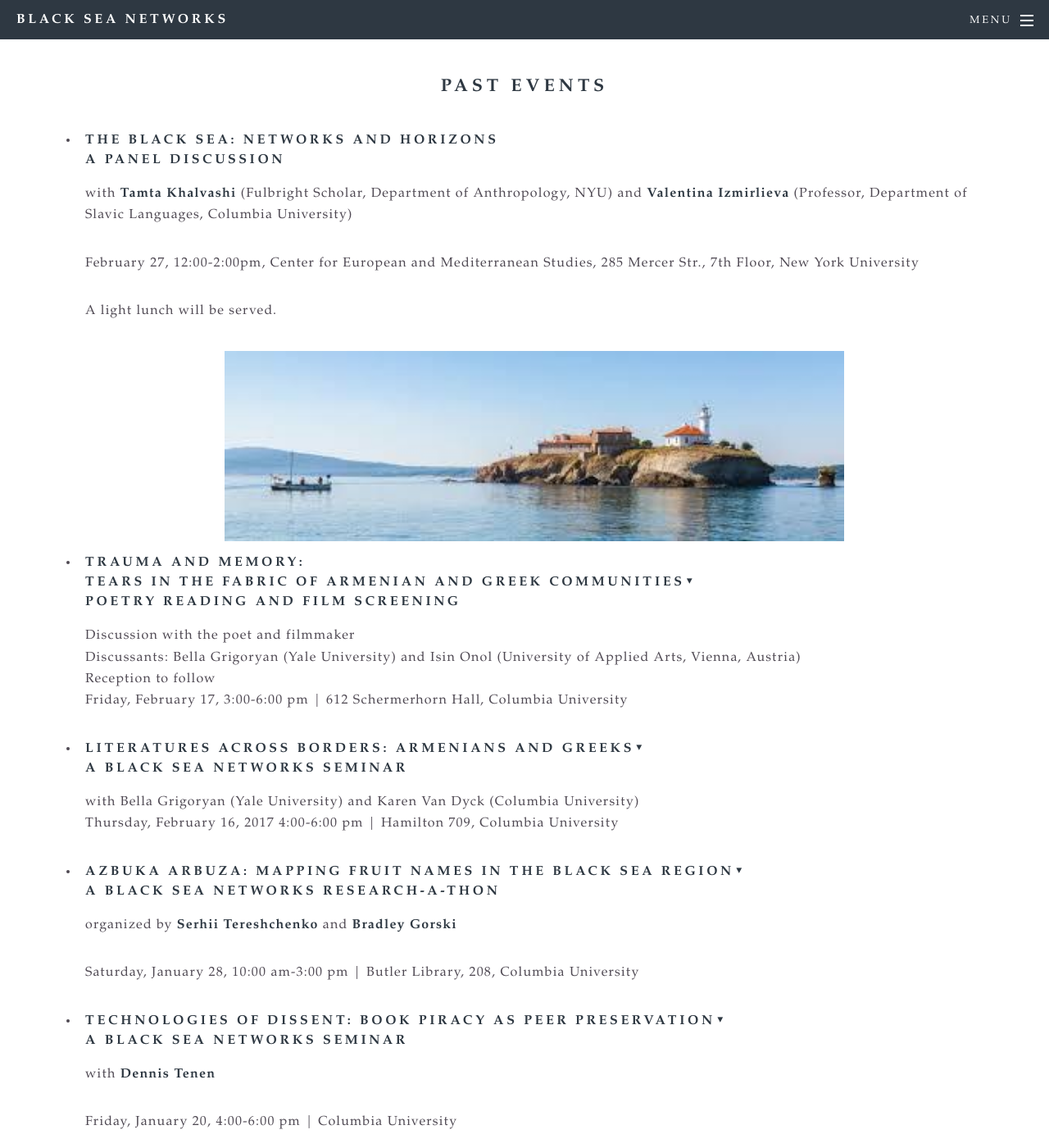
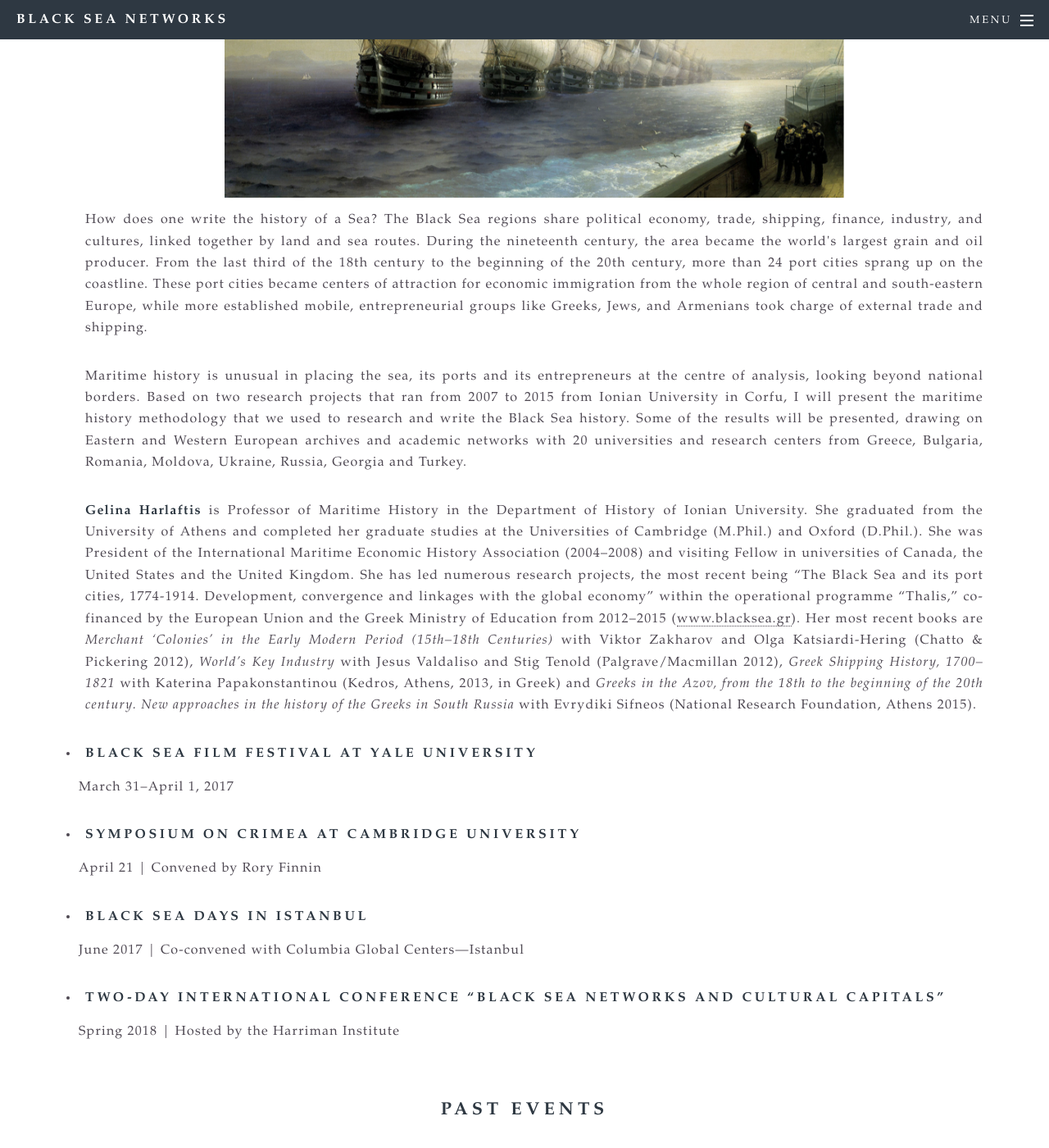
Before and after one commit to bradleygorski/blackseanet, a Jekyll site: the page built from events.html, in a window 1280 px wide and 1400 px high, scrolled down 2163 px. Shown: the whole window at 82% size. Built offline with Jekyll 4.4.1, drawn with Linux system fonts in a browser that asks for light colours; some of the changed text lies outside the part shown.

Commit message:
Added March 27 event

```diff
--- a/events.html
+++ b/events.html
@@ -38,6 +38,44 @@
 
        <p align='justify'>A portion of book sale proceeds from the evening will be donated to the ACLU and books
        by the participants, as well as Austerity Measures, will be available.</p>
+       </li>
+
+    <li><h4>BLACK SEA HISTORY, 19TH CENTURY: RESEARCH AND WRITING
+       <br>A Black Sea Networks Seminar</h4>
+       <p>with Gelina Harlaftis, Professor of Maritime History, Ionian University, Greece
+       <br>Friday, March 24, 2017 | 4:00pm-6:00pm | Columbia University | ROOM TBD</p>
+
+       <div class="w3-row w3-center w3-padding-small"><img src="images/IonianShips.jpg" style="width:70%" alt="">
+			</div>
+
+       <p align='justify'>How does one write the history of a Sea? The Black Sea regions share political economy,
+       trade, shipping, finance, industry, and cultures, linked together by land and sea routes. During the nineteenth
+       century, the area became the world's largest grain and oil producer. From the last third of the 18th century
+       to the beginning of the 20th century, more than 24 port cities sprang up on the coastline. These port cities
+       became centers of attraction for economic immigration from the whole region of central and south-eastern
+       Europe, while more established mobile, entrepreneurial groups like Greeks, Jews, and Armenians took charge
+       of external trade and shipping.</p>
+
+	   <p align='justify'>Maritime history is unusual in placing the sea, its ports and its entrepreneurs at
+	   the centre of analysis, looking beyond national borders. Based on two research projects that ran from
+	   2007 to 2015 from Ionian University in Corfu, I will present the maritime history methodology that we
+	   used to research and write the Black Sea history. Some of the results will be presented, drawing on Eastern
+	   and Western European archives and academic networks with 20 universities and research centers from Greece,
+	   Bulgaria, Romania, Moldova, Ukraine, Russia, Georgia and Turkey.</p>
+
+       <p align='justify'><b>Gelina Harlaftis</b> is Professor of Maritime History in the Department of History of
+       Ionian University. She graduated from the University of Athens and completed her graduate studies at the
+       Universities of Cambridge (M.Phil.) and Oxford (D.Phil.). She was President of the International Maritime
+       Economic History Association (2004–2008) and visiting Fellow in universities of Canada, the United States
+       and the United Kingdom. She has led numerous research projects, the most recent being “The Black Sea and
+       its port cities, 1774-1914. Development, convergence and linkages with the global economy” within the
+       operational programme “Thalis,” co-financed by the European Union and the Greek Ministry of Education
+       from 2012–2015 (<a href="http://www.blacksea.gr">www.blacksea.gr</a>). Her most recent books are <i>Merchant ‘Colonies’ in the Early Modern
+       Period (15th–18th Centuries)</i> with Viktor Zakharov and Olga Katsiardi-Hering (Chatto & Pickering 2012),
+       <i>World’s Key Industry</i> with Jesus Valdaliso and Stig Tenold (Palgrave/Macmillan 2012), <i>Greek Shipping
+       History, 1700–1821</i> with Katerina Papakonstantinou (Kedros, Athens, 2013, in Greek) and <i>Greeks in the
+       Azov, from the 18th to the beginning of the 20th century. New approaches in the history of the Greeks in
+       South Russia</i> with Evrydiki Sifneos (National Research Foundation, Athens 2015).</p>
        </li>
 
 <li><h4>Black Sea Film Festival at Yale University</h4></li>
```
